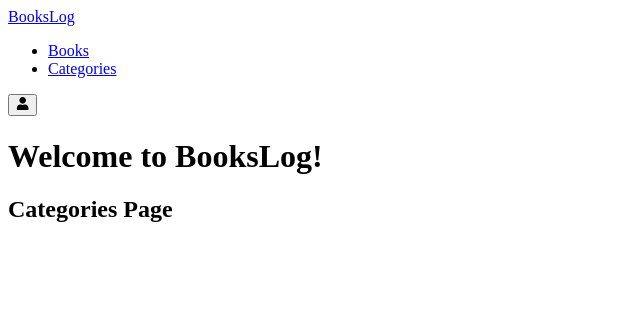
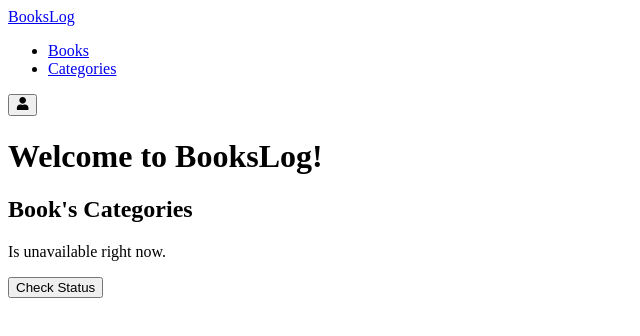
Before and after one commit to luigirazum/mv-books-log, a React (Create React App) app: page /categories in a window 1280 px wide. Shown: the top 336 px of the page, without its empty margins (0-640 px from the left). Built offline with nearby package versions, Linux system fonts and the light colour scheme.

Commit message:
Add the Button for Check Status on Categories Page.

```diff
--- /dev/null
+++ b/src/components/Button.js
@@ -0,0 +1,24 @@
+import React from 'react';
+import PropTypes from 'prop-types';
+
+const Button = (props) => {
+  const { text, buttonClass } = props;
+
+  return (
+    <button type="button" className={buttonClass}>
+      {text}
+    </button>
+  );
+};
+
+Button.propTypes = {
+  buttonClass: PropTypes.string,
+  text: PropTypes.string,
+};
+
+Button.defaultProps = {
+  buttonClass: '',
+  text: 'button',
+};
+
+export default Button;
--- a/src/pages/CategoriesPage.js
+++ b/src/pages/CategoriesPage.js
@@ -1,8 +1,15 @@
 import React from 'react';
+import Button from '../components/Button';
 
 const CategoriesPage = () => (
   <div>
-    <h2>Categories Page</h2>
+    <h2>Book&apos;s Categories</h2>
+    <p>Is unavailable right now.</p>
+    <Button
+      buttonType="button"
+      text="Check Status"
+      buttonClass="checkStatus"
+    />
   </div>
 );
 
```
